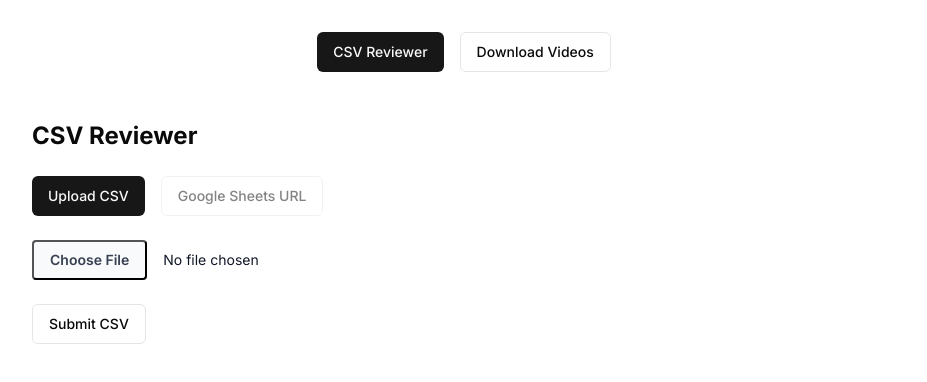
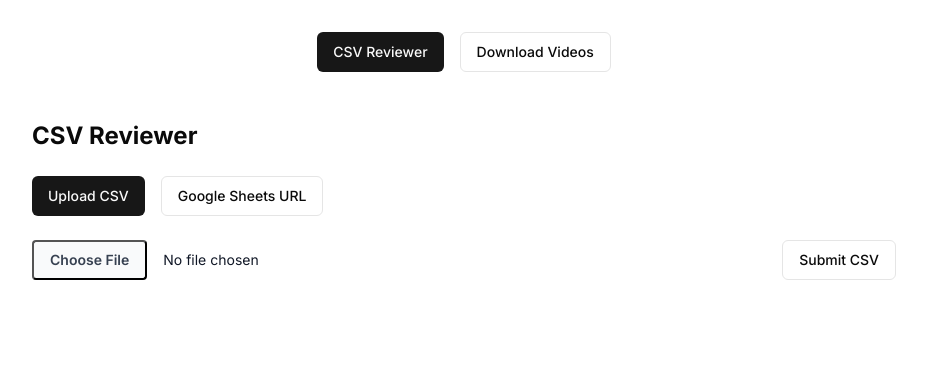
Before and after one commit to usama47/thirsty-crow, a Next.js app: page / in a window 1280 px wide. Shown: the top 382 px of the page, without its empty margins (176-1103 px from the left). Built offline with nearby package versions, Linux system fonts and the light colour scheme.

Commit message:
added feature to accept the direct googlesheet url instead of a csv file

```diff
--- a/components/csv-reviewer.tsx
+++ b/components/csv-reviewer.tsx
@@ -31,11 +31,6 @@ export default function CSVReviewer() {
   // Fetch CSV from Google Sheets URL
   const fetchGoogleSheetCSV = async (url: string) => {
     try {
-      // Ensure the provided URL is in CSV export format.
-      // For example, transform:
-      // https://docs.google.com/spreadsheets/d/<sheetId>/edit?gid=<gid>
-      // into:
-      // https://docs.google.com/spreadsheets/d/<sheetId>/export?format=csv&id=<sheetId>&gid=<gid>
       let csvUrl = url;
       if (url.includes("/edit")) {
         const sheetIdMatch = url.match(/\/d\/([^/]+)/);
@@ -87,9 +82,12 @@ export default function CSVReviewer() {
     if (sourceType === "upload") {
       parseUploadedCSV();
     } else {
-      if (googleSheetUrl.trim()) {
+      // Validate Google Sheet URL format
+      if (!googleSheetUrl.trim().includes("docs.google.com/spreadsheets/d/")) {
+        alert("Please enter a valid Google Sheets URL (e.g., https://docs.google.com/spreadsheets/d/yourSheetId/edit?gid=yourGid).");
+        return;
+      }
       fetchGoogleSheetCSV(googleSheetUrl.trim());
-      }
     }
   };
 
@@ -133,11 +131,9 @@ export default function CSVReviewer() {
     setIsScreening(true);
     setScreeningResult(null);
 
-    // Assume the resume URL is provided in "Resume upload" or "CV"
     const resumeUrl = selectedCandidate["Resume upload"] || selectedCandidate["CV"] || "N/A";
     const appliedFor = selectedCandidate["Position that you are applying for"] || "the specified role";
     const optionalInfo = selectedCandidate["Any past experience or project work that you would like to highlight? (Optional)"] || "see resume";
-    // Construct a prompt for the model
     const prompt = `You are a hiring evaluator. Review the resume available at the following URL:
     ${resumeUrl}
 
@@ -172,7 +168,7 @@ export default function CSVReviewer() {
       } else if (Array.isArray(data) && data[0].generated_text) {
         result = data[0].generated_text.trim();
       }
-      // Optionally, if the result still includes the prompt, you can remove it:
+      // Remove the prompt if it's echoed back (optional)
       result = result.replace(prompt, "").trim();
 
       setScreeningResult(result);
@@ -194,7 +190,7 @@ export default function CSVReviewer() {
         <Button variant={sourceType === "upload" ? "default" : "outline"} onClick={() => setSourceType("upload")}>
           Upload CSV
         </Button>
-        <Button variant={sourceType === "googleSheet" ? "default" : "outline"} onClick={() => setSourceType("googleSheet")} disabled>
+        <Button variant={sourceType === "googleSheet" ? "default" : "outline"} onClick={() => setSourceType("googleSheet")}>
           Google Sheets URL
         </Button>
       </div>
@@ -208,8 +204,12 @@ export default function CSVReviewer() {
             onChange={handleFileChange}
             className="block w-full text-sm text-gray-900 file:mr-4 file:py-2 file:px-4 file:rounded file:border-1 file:text-sm file:font-semibold file:bg-gray-50 file:text-gray-700 hover:file:bg-gray-100"
           />
+          <Button variant="outline" onClick={handleSubmit}>
+            Submit CSV
+          </Button>
         </div>
       ) : (
+        <div className="flex flex-col">
           <div className="flex items-center space-x-2">
             <input
               type="text"
@@ -218,12 +218,15 @@ export default function CSVReviewer() {
               onChange={(e) => setGoogleSheetUrl(e.target.value)}
               className="w-full px-4 py-2 border rounded"
             />
+            <Button variant="outline" onClick={handleSubmit}>
+              Submit CSV
+            </Button>
+            <span className="text-gray-500 text-xl" title="Enter the URL from Google Sheets. Ensure your sheet is set to 'Anyone with the link can view' and In Google Sheets, go to File > Publish to the web and publish it as CSV.">ℹ️</span>
+          </div>
+          <small className="text-gray-500">Example: https://docs.google.com/spreadsheets/d/yourSheetId/edit?gid=yourGid</small>
         </div>
       )}
 
-      <Button variant="outline" onClick={handleSubmit}>
-        Submit CSV
-      </Button>
 
       {/* Beautified Table View */}
       {candidates.length > 0 && (
```
Lines whose indentation alone changed are shown as unchanged.
